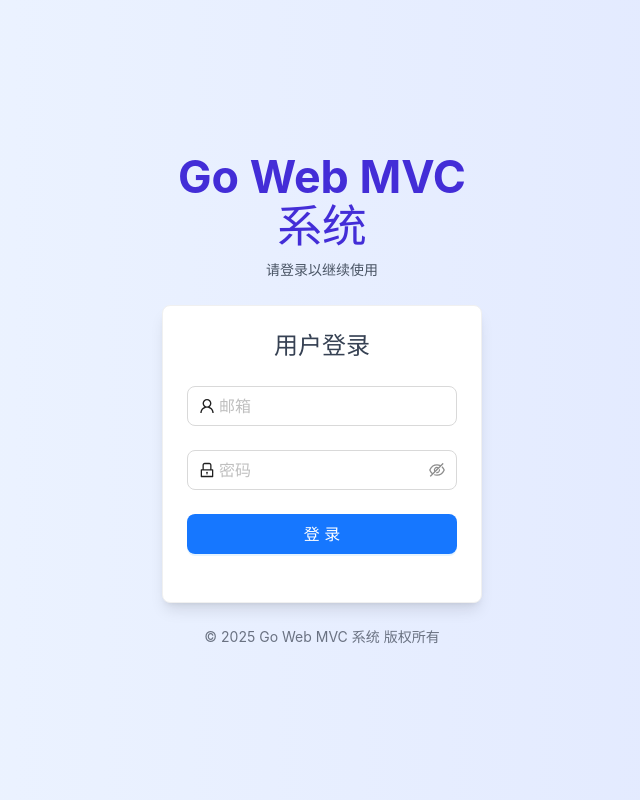
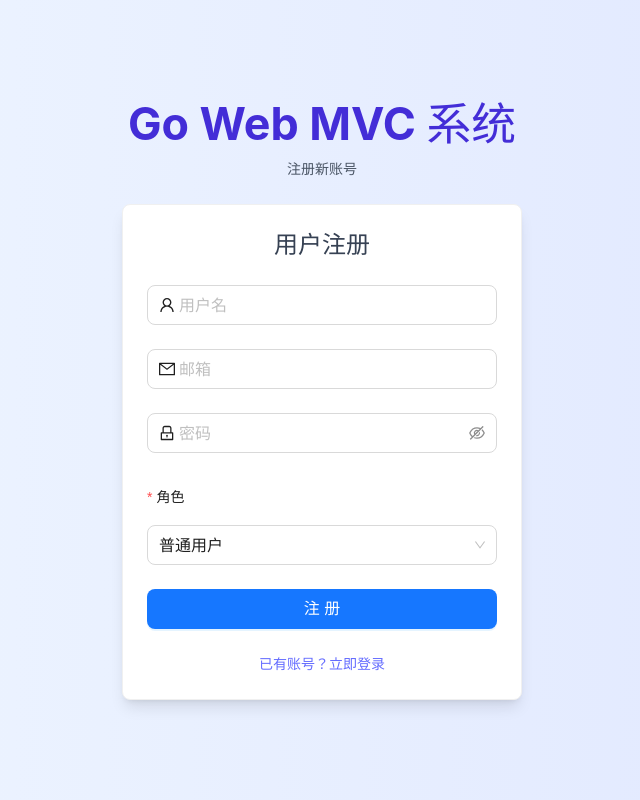
Before and after one commit to vfan/go-web-mvc, a React (Vite) app in the folder web/: page /#/register in a window 1280 px wide. Before the commit this address led to /#/login. Shown: the whole page, without its empty margins (318-958 px from the left). Built offline with nearby package versions, Linux system fonts and the light colour scheme; no server answers.

Commit message:
feat: 添加用户注册页面和相关路由，更新登录页面以包含注册链接，修改Docker配置以支持学生管理系统

```diff
--- a/web/src/pages/Login.tsx
+++ b/web/src/pages/Login.tsx
@@ -1,7 +1,7 @@
 import { useState } from 'react';
 import { Form, Input, Button, message, Card } from 'antd';
 import { UserOutlined, LockOutlined } from '@ant-design/icons';
-import { useNavigate } from 'react-router-dom';
+import { useNavigate, Link } from 'react-router-dom';
 import api from '../utils/api';
 import type { ApiResponse } from '../utils/api';
 
@@ -99,6 +99,12 @@ function Login() {
                 登录
               </Button>
             </Form.Item>
+
+            <div className="text-center">
+              <Link to="/register" className="text-indigo-600 hover:text-indigo-800">
+                没有账号？立即注册
+              </Link>
+            </div>
           </Form>
         </Card>
 
--- /dev/null
+++ b/web/src/pages/Register.tsx
@@ -0,0 +1,133 @@
+import { useState } from 'react';
+import { Form, Input, Button, message, Card, Select } from 'antd';
+import { UserOutlined, LockOutlined, MailOutlined } from '@ant-design/icons';
+import { useNavigate, Link } from 'react-router-dom';
+import api from '../utils/api';
+import type { ApiResponse } from '../utils/api';
+
+interface RegisterParams {
+  email: string;
+  username: string;
+  password: string;
+  role: number;
+}
+
+function Register() {
+  const [loading, setLoading] = useState(false);
+  const navigate = useNavigate();
+  const [form] = Form.useForm();
+
+  const onFinish = async (values: RegisterParams) => {
+    try {
+      setLoading(true);
+      // 调用注册接口
+      const response = await api.post<ApiResponse<any>>('/auth/register', values);
+
+      if (response.data.code === 0) {
+        message.success('注册成功，请登录');
+        navigate('/login');
+      } else {
+        message.error(response.data.msg || '注册失败');
+      }
+    } catch (error) {
+      console.error('注册失败:', error);
+      message.error('注册失败，请稍后重试');
+    } finally {
+      setLoading(false);
+    }
+  };
+
+  return (
+    <div className="flex items-center justify-center min-h-screen bg-gradient-to-r from-blue-50 to-indigo-100">
+      <div className="w-full max-w-md mx-auto">
+        <div className="text-center mb-6">
+          <h1 className="text-3xl font-bold text-indigo-700">Go Web MVC 系统</h1>
+          <p className="text-gray-600 mt-2">注册新账号</p>
+        </div>
+
+        <Card className="w-full shadow-lg rounded-lg border-0" style={{ maxWidth: '400px', margin: '0 auto' }}>
+          <h2 className="text-center text-2xl font-semibold mb-6 text-gray-700">用户注册</h2>
+          <Form
+            form={form}
+            name="register"
+            initialValues={{ role: 2 }}
+            onFinish={onFinish}
+            layout="vertical"
+            size="large"
+            style={{ maxWidth: '360px', margin: '0 auto' }}
+          >
+            <Form.Item
+              name="username"
+              rules={[{ required: true, message: '请输入用户名' }]}
+            >
+              <Input
+                prefix={<UserOutlined className="text-gray-400" />}
+                placeholder="用户名"
+                className="rounded-md"
+              />
+            </Form.Item>
+
+            <Form.Item
+              name="email"
+              rules={[
+                { required: true, message: '请输入邮箱' },
+                { type: 'email', message: '请输入有效的邮箱地址' }
+              ]}
+            >
+              <Input
+                prefix={<MailOutlined className="text-gray-400" />}
+                placeholder="邮箱"
+                className="rounded-md"
+              />
+            </Form.Item>
+
+            <Form.Item
+              name="password"
+              rules={[
+                { required: true, message: '请输入密码' },
+                { min: 6, message: '密码至少6位' }
+              ]}
+            >
+              <Input.Password
+                prefix={<LockOutlined className="text-gray-400" />}
+                placeholder="密码"
+                className="rounded-md"
+              />
+            </Form.Item>
+
+            <Form.Item
+              name="role"
+              label="角色"
+              rules={[{ required: true, message: '请选择角色' }]}
+            >
+              <Select placeholder="请选择角色">
+                <Select.Option value={2}>普通用户</Select.Option>
+                <Select.Option value={1}>管理员</Select.Option>
+              </Select>
+            </Form.Item>
+
+            <Form.Item className="mt-6">
+              <Button
+                type="primary"
+                htmlType="submit"
+                loading={loading}
+                block
+                className="h-10 bg-indigo-600 hover:bg-indigo-700 border-0 rounded-md"
+              >
+                注册
+              </Button>
+            </Form.Item>
+
+            <div className="text-center">
+              <Link to="/login" className="text-indigo-600 hover:text-indigo-800">
+                已有账号？立即登录
+              </Link>
+            </div>
+          </Form>
+        </Card>
+      </div>
+    </div>
+  );
+}
+
+export default Register;
--- a/web/src/router/index.tsx
+++ b/web/src/router/index.tsx
@@ -5,6 +5,7 @@ import type { ReactNode } from 'react';
 import App from '../App';
 import Home from '../pages/Home';
 import Login from '../pages/Login';
+import Register from '../pages/Register';
 import NotFound from '../pages/NotFound';
 import UserList from '../pages/User';
 import UniversityList from '../pages/University';
@@ -67,6 +68,10 @@ const router = createHashRouter([
     path: '/login',
     element: <Login />,
   },
+  {
+    path: '/register',
+    element: <Register />,
+  },
   // 使用App布局的页面（需要登录）
   {
     path: '/',
```
Also changed, not shown: 2 other files (tests, documents, lock files or other folders).
